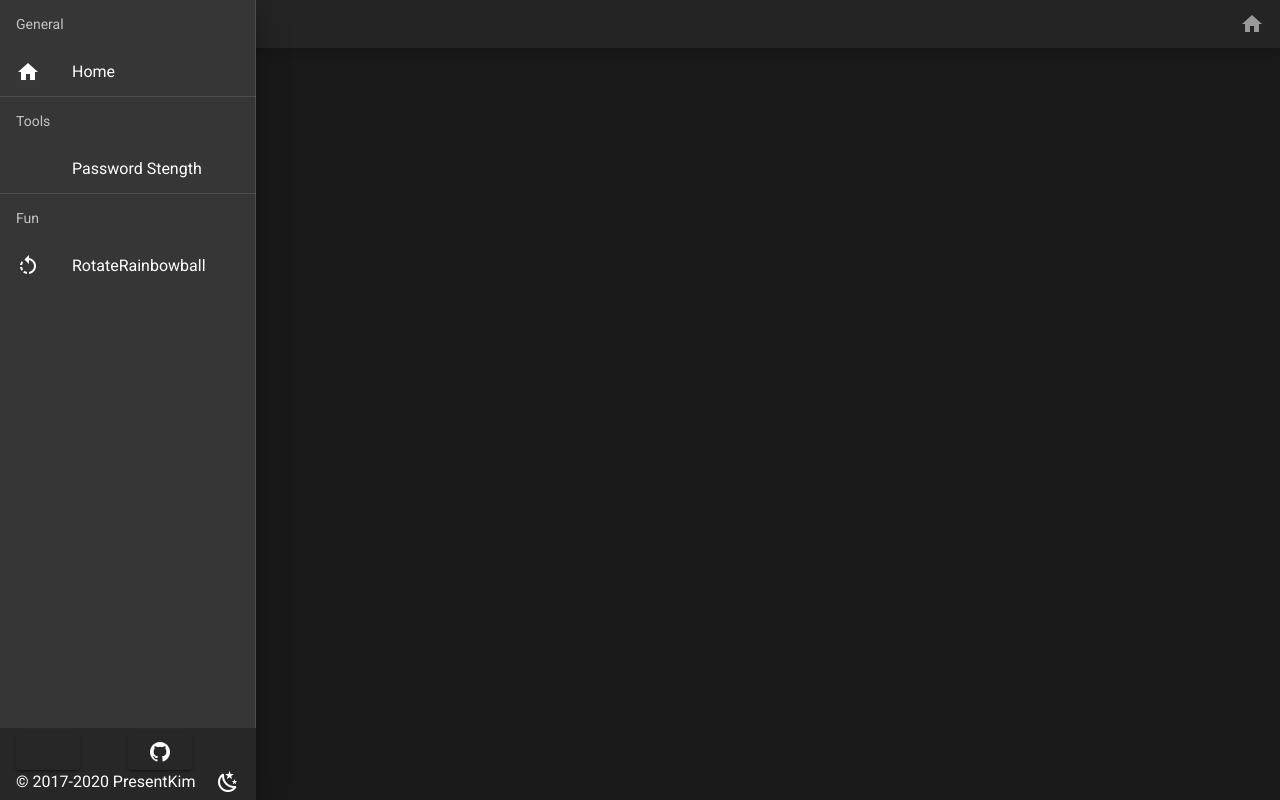
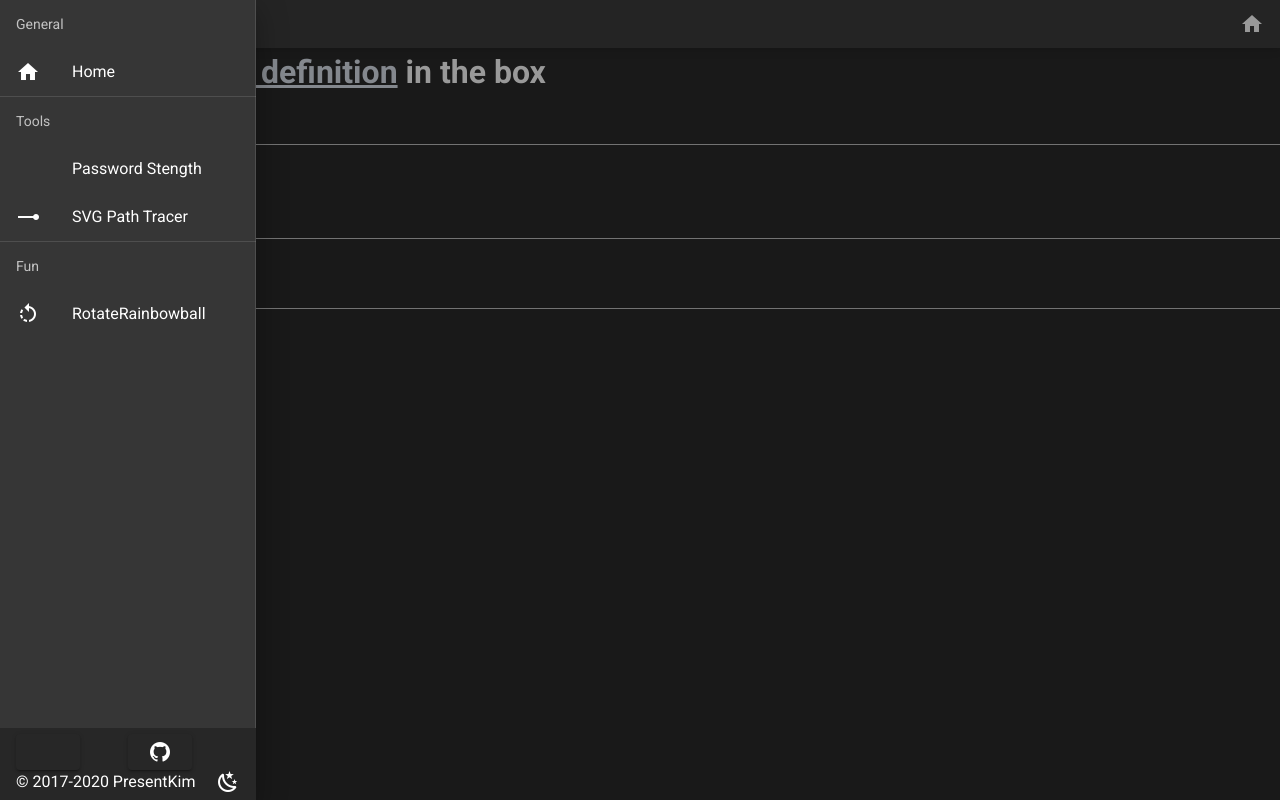
Before and after one commit to PresentKim/_pages_vue2, a Vue app: page /tools/svgpathtracer in a window 1280 px wide. Both pictures are taken after a click on the button 28 px from the left and 24 px from the top of the page. Built offline with nearby package versions, Linux system fonts and the light colour scheme.

Commit message:
:sparkles: Inject `RotateBall useSVG` from codepen https://codepen.io/PresentKim/pen/oPbJOx

```diff
--- a/src/components/core/Navigation.vue
+++ b/src/components/core/Navigation.vue
@@ -19,6 +19,14 @@
                 </v-list-item-action>
                 <v-list-item-content>
                     <v-list-item-title>Password Stength</v-list-item-title>
+                </v-list-item-content>
+            </v-list-item>
+            <v-list-item to="/tools/svgpathtracer">
+                <v-list-item-action>
+                    <v-icon>mdi-ray-end</v-icon>
+                </v-list-item-action>
+                <v-list-item-content>
+                    <v-list-item-title>SVG Path Tracer</v-list-item-title>
                 </v-list-item-content>
             </v-list-item>
             <v-divider />
--- /dev/null
+++ b/src/components/tools/SVGPathTracer.vue
@@ -0,0 +1,46 @@
+<template>
+    <v-content id="SVGPathTracer">
+        <h1 id="test">Drop an <a href="https://developer.mozilla.org/en-US/docs/Web/SVG/Attribute/d" target="_blank">SVG path definition</a> in the box</h1>
+
+        <v-text-field label="Path definition:" v-model="definition" required/>
+
+        <br/>
+
+        <v-text-field :value="path.x" label="X:" readonly />
+        <v-text-field :value="path.y" label="Y:" readonly />
+    </v-content>
+</template>
+
+<script>
+    const path = document.createElementNS("http://www.w3.org/2000/svg", "path");
+
+    export default {
+        name: "SVGPathTracer",
+
+        data: () => ({
+            _definition: "M820,560 L620,460",
+            path: {
+                x: 0,
+                y: 0
+            }
+        }),
+
+        computed: {
+            definition: {
+                get() {
+                    return this._definition;
+                },
+                set(value) {
+                    try {
+                        path.setAttribute('d', value);
+                    } catch {
+                        path.setAttribute('d', '');
+                    } finally {
+                        this._definition = value;
+                        this.path = path.getPointAtLength(Number.MAX_SAFE_INTEGER);
+                    }
+                }
+            }
+        }
+    };
+</script>
--- a/src/plugins/router.js
+++ b/src/plugins/router.js
@@ -2,6 +2,7 @@ import Vue from 'vue';
 import VueRouter from 'vue-router';
 const Home = () => import('@/components/core/Home.vue');
 const PasswordStength = () => import('@/components/tools/PasswordStength.vue');
+const SVGPathTracer = () => import('@/components/tools/SVGPathTracer.vue');
 const RotateRainbowball = () => import('@/components/fun/RotateRainbowball.vue');
 
 Vue.use(VueRouter);
@@ -21,6 +22,11 @@ export default new VueRouter({
       component: PasswordStength
     },
     {
+      path: '/tools/svgpathtracer',
+      name: 'SVGPathTracer',
+      component: SVGPathTracer
+    },
+    {
       path: '/fun/rotaterainbowball',
       name: 'RotateRainbowball',
       component: RotateRainbowball
```
